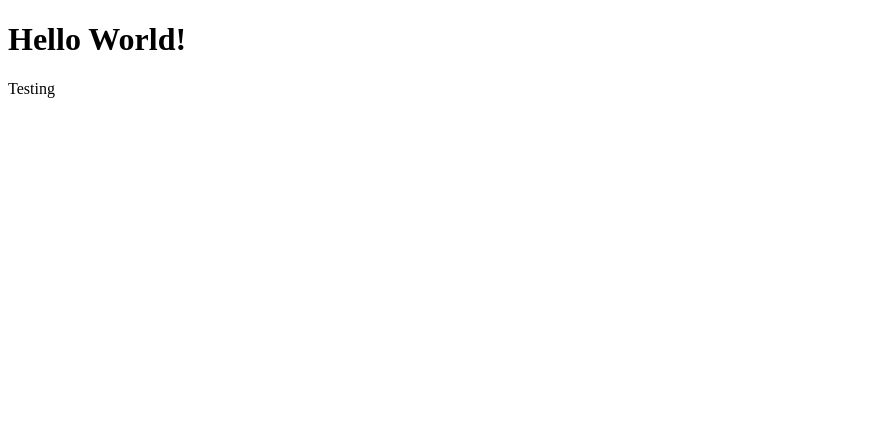
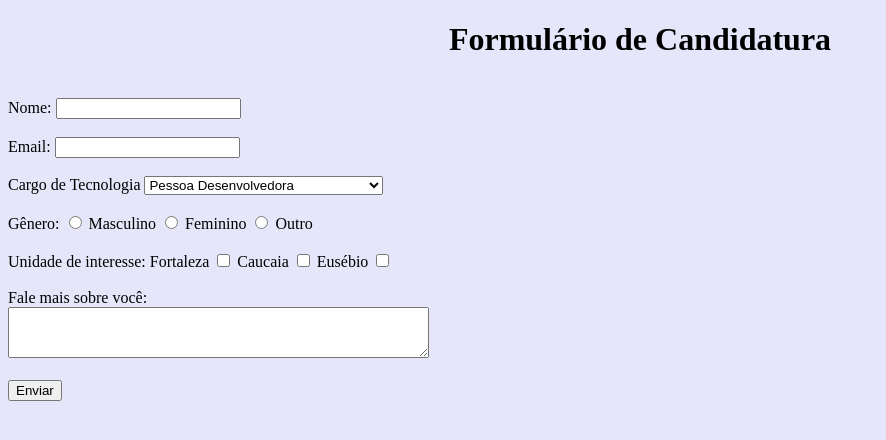
Before and after one commit to LucasHisao/git2, a plain HTML site: page index.html in a window 1280 px wide. Shown: the whole page, without its empty margins (0-886 px from the left). Drawn offline with Linux system fonts and the light colour scheme.

Commit message:
formulario update

```diff
--- a/index.html
+++ b/index.html
@@ -1,12 +1,64 @@
     <!DOCTYPE html>
-    <html lang="en">
+    <html lang="pt-br">
     <head>
         <meta charset="UTF-8">
         <meta name="viewport" content="width=device-width, initial-scale=1.0">
         <title>Document</title>
     </head>
     <body>
-        <h1>Hello World!</h1>
-        <p>Testing</p>
+
+        <h1>Formulário de Candidatura</h1>
+            <link rel="stylesheet" href="./style.css">
+            <br>
+
+            <form>
+
+                <label for="name">Nome:</label>
+                <input type="text" name="nome" id="nome">
+                <br> <br>
+
+                <label for="email">Email:</label>
+                <input type="email" name="email" id="email">
+                <br> <br>
+
+                <label for="cargo de tecnologia">Cargo de Tecnologia</label>
+                <select id="cargo de tecnologia" name="cargo de tecnologia">
+                    <option value="pessoa desenvolvedora">Pessoa Desenvolvedora</option>
+                    <option value="analista de sistemas">Analista de Sistemas</option>
+                    <option value="administrador(a) de banco de dados">Adminstrador(a) de Banco de Dados</option>
+                    <option value=""></option>
+                </select>
+
+                <br><br>
+
+
+                <label for="genero">Gênero:</label>
+                    <input type="radio" name="genero" id="Masculino">
+                    <label for="Masculino">Masculino</label>
+                    <input type="radio" name="genero" id="Feminino">
+                    <label for="Feminino">Feminino</label>
+                    <input type="radio" name="genero" id="Outro">
+                    <label for="Outro">Outro</label>
+
+
+                <br><br>
+
+                <label for="Unidade de interesse">Unidade de interesse:</label>
+                    <label for="fortaleza">Fortaleza</label>
+                    <input type="checkbox" name="fortaleza" id="fortaleza" value="fortaleza">
+                    <label for="caucaia">Caucaia</label>
+                    <input type="checkbox" name="caucaia" id="caucaia" value="caucaia">
+                    <label for="eusebio">Eusébio</label>
+                    <input type="checkbox" name="eusebio" id="eusebio" value="eusebio">
+                    <br><br>
+
+                <label for="sobre">Fale mais sobre você:</label> <br>
+                    <textarea name="Fale mais sobre você" rows="3" cols="50"></textarea>
+
+                    <br><br>
+                <label for="Enviar"></label>
+                    <input type="submit" value="Enviar">
+            </form>
+
     </body>
     </html>
--- a/style.css
+++ b/style.css
@@ -0,0 +1,8 @@
+    body {
+        background-color: lavender;
+    }
+
+    h1 {
+        text-align: center;
+
+    }
```
